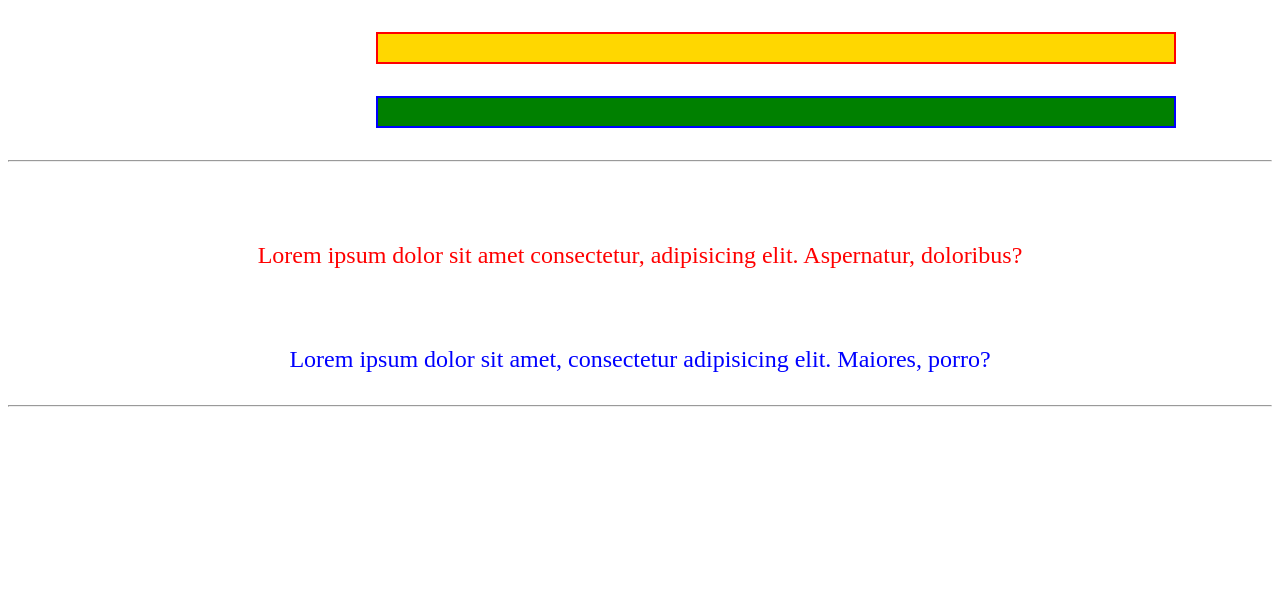
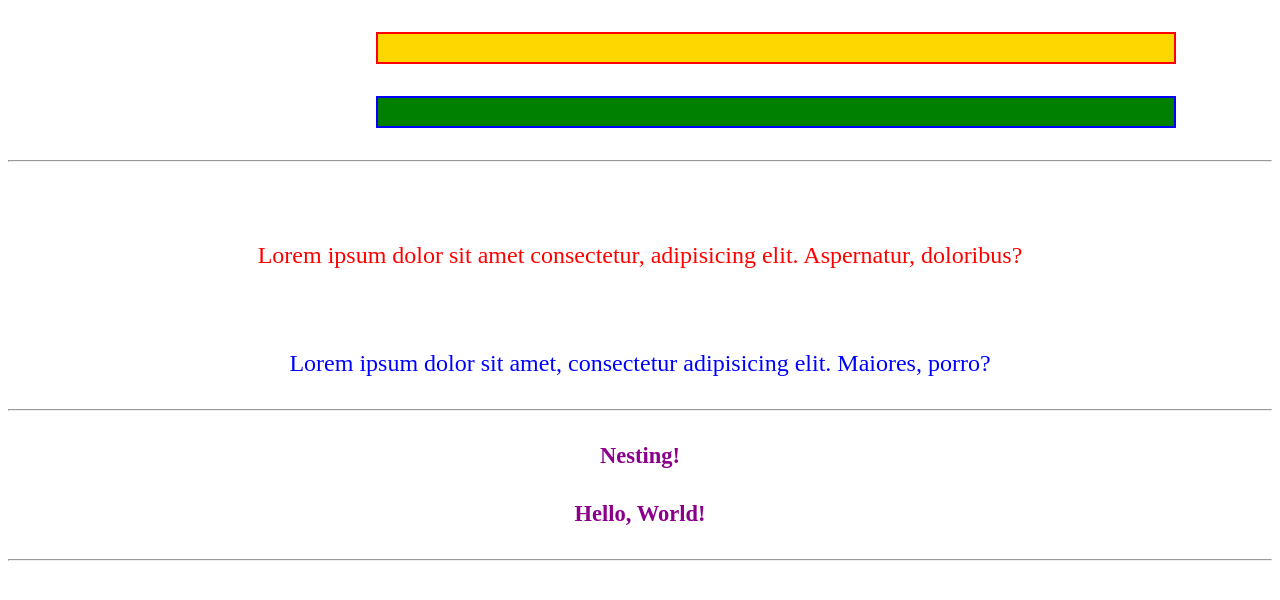
Before and after one commit to alirezabm24/margin-collapse, a plain HTML site: page index.html in a window 1280 px wide. Drawn offline with Linux system fonts and the light colour scheme.

Commit message:
third section created

```diff
--- a/index.html
+++ b/index.html
@@ -22,6 +22,12 @@
         <p class="para2">Lorem ipsum dolor sit amet, consectetur adipisicing elit. Maiores, porro?</p>
     </section>
     <hr>
+    <!-- Nesting doesn't prevent collapsing -->
+    <section>
+        <div><h2 class="text">Nesting!</h2></h2></div>
+        <h2 class="text">Hello, World!
+    </section>
+    <hr>
 
 </body>
 </html>
--- a/styles.css
+++ b/styles.css
@@ -34,7 +34,7 @@ hr {
     color: red;
     margin-top: 5rem;
     text-align: center;
-    margin-bottom: 30px;
+    margin-bottom: 2rem;
 }
 
 .para2 {
@@ -42,5 +42,12 @@ hr {
     color: blue;
     margin-top: 5rem;
     text-align: center;
-    margin-top: 30px;
+    margin-top: 2rem;
 }
+
+.text {
+    text-align: center;
+    color: darkmagenta;
+    margin-bottom: 2rem;
+    margin-top: 2rem;
+}
```
